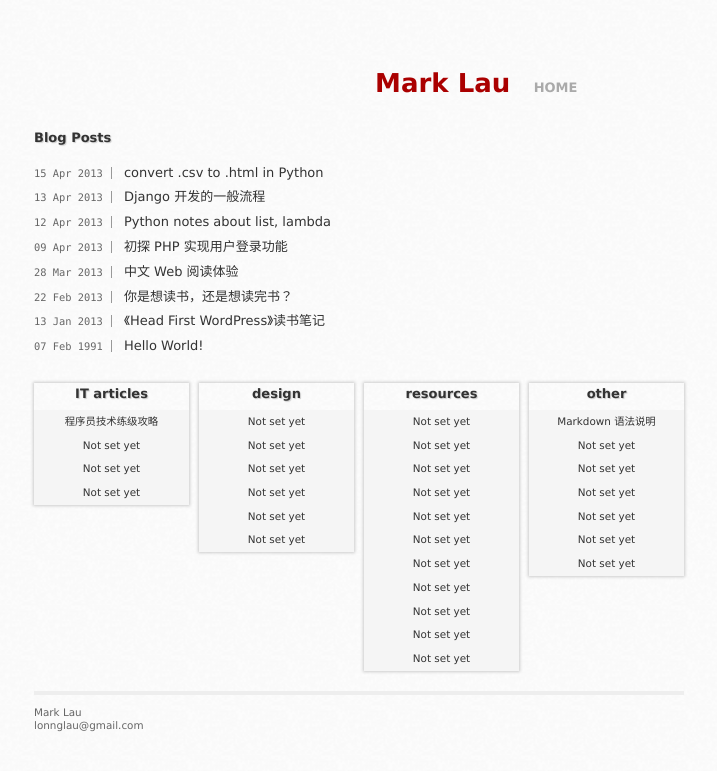
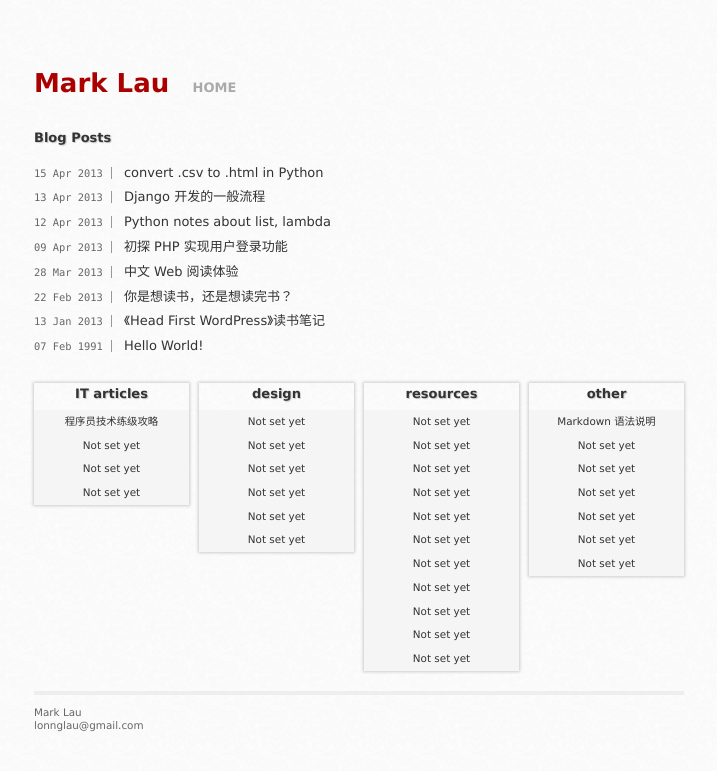
Before and after one commit to yuel/lonn.github.com, a Jekyll site: the page built from index.html, in a window 1280 px wide. Shown: the top 771 px of the page, without its empty margins (281-998 px from the left). Built offline with Jekyll 4.4.1, drawn with Linux system fonts in a browser that asks for light colours.

Commit message:
Update screen.css

```diff
--- a/css/screen.css
+++ b/css/screen.css
@@ -89,8 +89,6 @@ ul.posts li a:hover {
   color: #a00;
   font-weight: bold;
   font-size: 2.0em;
-  text-align: right;
-  padding-right: 4.1em;
 }
 
 #homelink {
```
